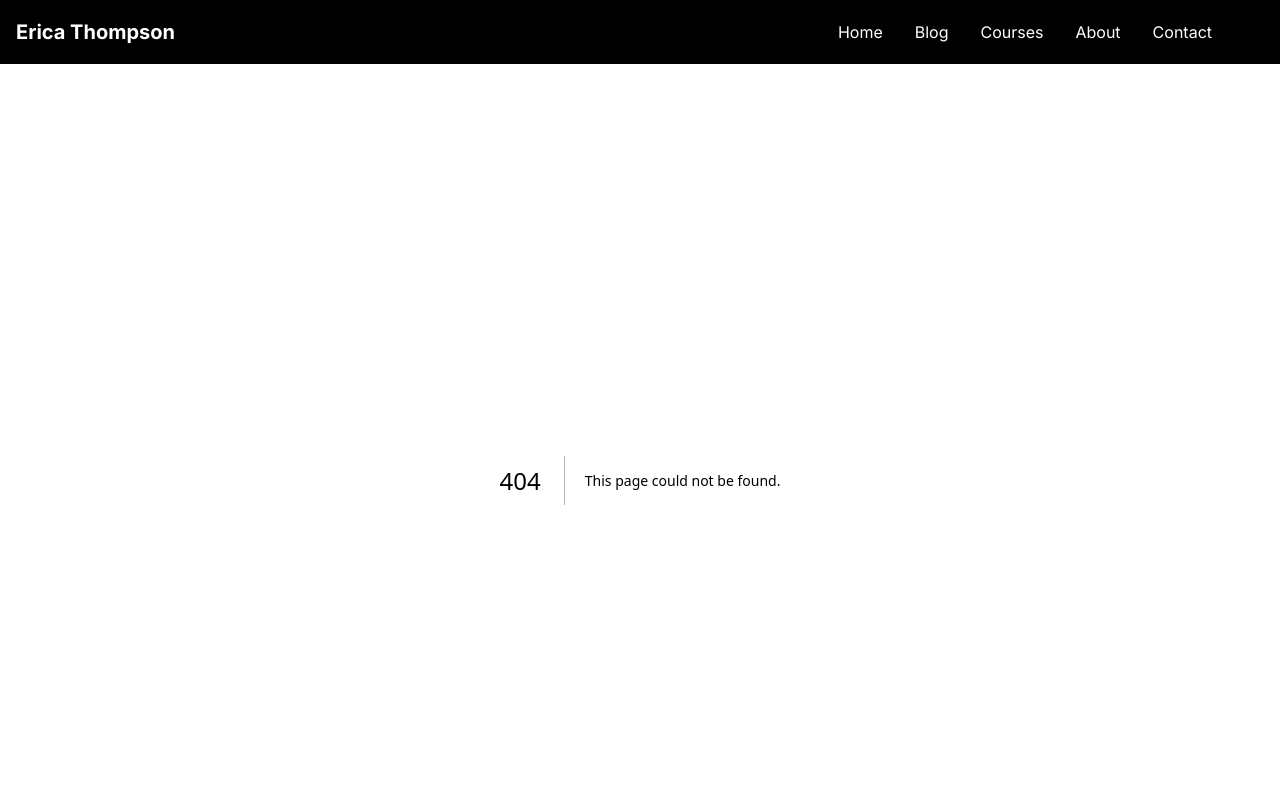
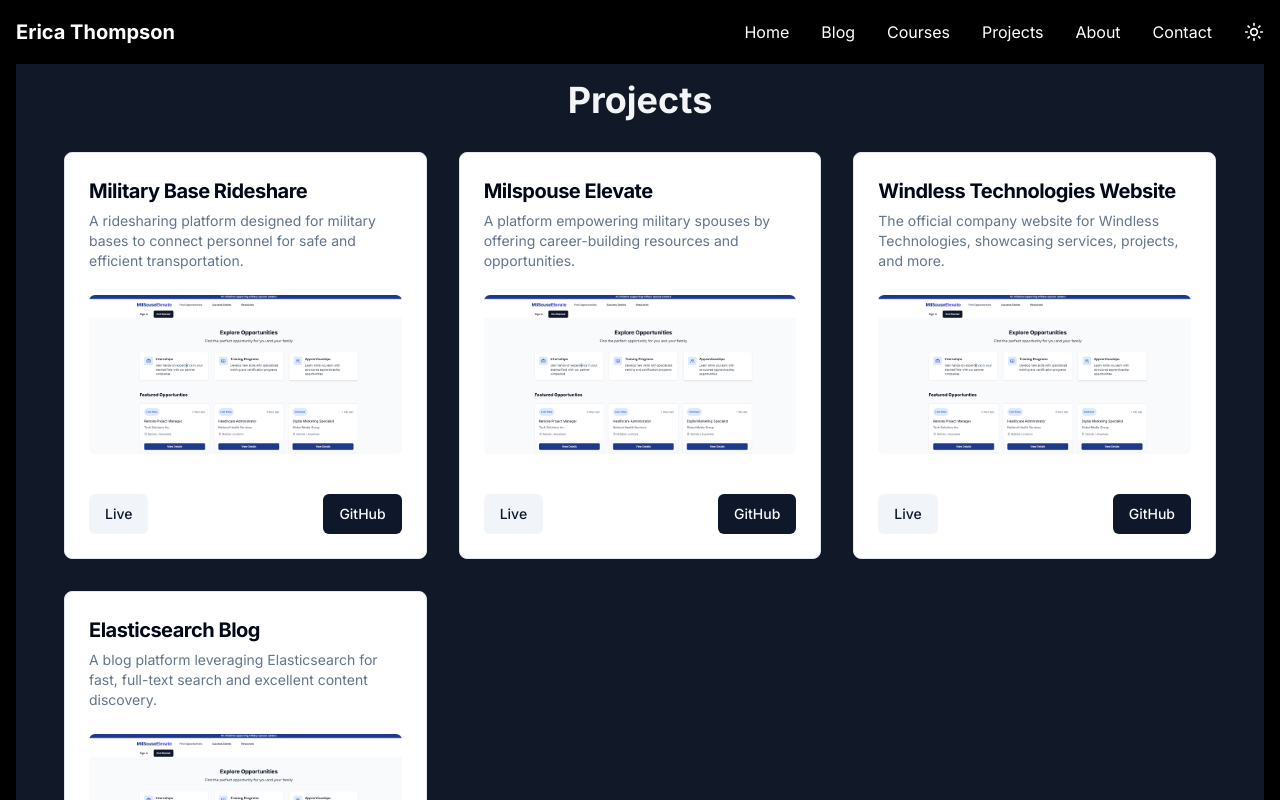
Before and after one commit to Younique98/ericathompson, a Next.js app: page /projects in a window 1280 px wide. Before the commit this address had no page. Shown: the top 800 px of the page. Built offline with nearby package versions, Linux system fonts and the light colour scheme.

Commit message:
wip: added projects

```diff
--- a/src/app/page.tsx
+++ b/src/app/page.tsx
@@ -39,10 +39,16 @@ TODO: (ET) Add in my work and demo link/live link, and github link
             View My Work
           </a>
           <a
-            href="#contact"
+            href="/contact"
             className="px-6 py-3 rounded-lg bg-gray-200 dark:bg-gray-800 hover:bg-gray-300 dark:hover:bg-gray-700"
           >
             Get in Touch
+          </a>
+                    <a
+            href="#projects"
+            className="px-6 py-3 rounded-lg bg-blue-500 text-white hover:bg-blue-600"
+          >
+            View My Resume
           </a>
         </div>
       </main>
--- /dev/null
+++ b/src/app/projects/page.tsx
@@ -0,0 +1,75 @@
+import { Card, CardHeader, CardTitle, CardDescription, CardContent, CardFooter } from "@/components/ui/card";
+import { Button } from "@/components/ui/button";
+import Image from "next/image";
+
+//TODO: (ET) Add correct image links to projects
+//TODO: (ET) Deploy all projects to vercel and update live url
+export default function ProjectsPage() {
+  const projects = [
+    {
+      title: "Military Base Rideshare",
+      description: "A ridesharing platform designed for military bases to connect personnel for safe and efficient transportation.",
+      repo: "https://github.com/Younique98/military_base_rideshare",
+      live: "https://military-base-rideshare.example.com",
+      image: "/images/MilSpouse.png",
+    },
+    {
+      title: "Milspouse Elevate",
+      description: "A platform empowering military spouses by offering career-building resources and opportunities.",
+      repo: "https://github.com/Younique98/milspouse-elevate",
+      live: "https://milspouse-elevate.example.com",
+      image: "/images/MilSpouse.png",
+    },
+    {
+      title: "Windless Technologies Website",
+      description: "The official company website for Windless Technologies, showcasing services, projects, and more.",
+      repo: "https://github.com/Younique98/windless_technologies_company_website",
+      live: "https://windless-technologies.example.com",
+      image: "/images/MilSpouse.png",
+    },
+    {
+      title: "Elasticsearch Blog",
+      description: "A blog platform leveraging Elasticsearch for fast, full-text search and excellent content discovery.",
+      repo: "https://github.com/Younique98/elastic-search-blog",
+      live: "https://elastic-search-blog.example.com",
+      image: "/images/MilSpouse.png",
+    },
+  ];
+
+  return (
+    <div className="min-h-screen py-20 bg-gray-900 text-gray-100">
+      <h1 className="text-4xl font-bold mb-8 text-center">Projects</h1>
+      <div className="grid grid-cols-1 md:grid-cols-2 lg:grid-cols-3 gap-8 px-4 md:px-12">
+        {projects.map((project, index) => (
+          <Card key={index} className="hover:shadow-lg transition-shadow duration-300">
+            <CardHeader>
+              <CardTitle className="text-xl font-bold">{project.title}</CardTitle>
+              <CardDescription>{project.description}</CardDescription>
+            </CardHeader>
+            <CardContent>
+              <Image
+                src={project.image}
+                alt={`${ project.title } preview`}
+                width={800}
+                height={400}
+                className="rounded-md mb-4"
+              />
+            </CardContent>
+            <CardFooter className="flex justify-between">
+              <Button asChild variant="secondary">
+                <a href={project.live} target="_blank" rel="noopener noreferrer">
+                  Live
+                </a>
+              </Button>
+              <Button asChild>
+                <a href={project.repo} target="_blank" rel="noopener noreferrer">
+                  GitHub
+                </a>
+              </Button>
+            </CardFooter>
+          </Card>
+        ))}
+      </div>
+    </div>
+  );
+}
--- a/src/components/layout/ClientLayout.tsx
+++ b/src/components/layout/ClientLayout.tsx
@@ -1,19 +1,21 @@
-'use client';
+"use client";
 
-import React from 'react';
-import { Navbar } from './Navbar';
-import { Footer } from './Footer';
+import React from "react";
+import { Navbar } from "./Navbar";
+import { Footer } from "./Footer";
 
 //TODO (ET): When navigating to a new page, the color toggled does not stay consistent. (dark theme vs light theme)
 
-export default function ClientLayout( { children }: { children: React.ReactNode } ) {
+export default function ClientLayout({
+  children,
+}: {
+  children: React.ReactNode;
+}) {
   return (
-      <div className="min-h-scree">
-        <Navbar />
-        <main className="max-w-7xl mx-auto px-4 pt-20">
-          {children}
-        </main>
-        <Footer />
-      </div>
+    <div className="min-h-scree">
+      <Navbar />
+      <main className="max-w-7xl mx-auto px-4">{children}</main>
+      <Footer />
+    </div>
   );
 }
--- a/src/components/layout/Navbar.tsx
+++ b/src/components/layout/Navbar.tsx
@@ -67,6 +67,7 @@ export const Navbar = () => {
             <NavLink href="/">Home</NavLink>
             <NavLink href="/blog">Blog</NavLink>
             <NavLink href="/courses">Courses</NavLink>
+            <NavLink href="/projects">Projects</NavLink>
             <NavLink href="/about">About</NavLink>
             <NavLink href="/contact">Contact</NavLink>
 
@@ -96,6 +97,7 @@ export const Navbar = () => {
               <NavLink href="/">Home</NavLink>
               <NavLink href="/blog">Blog</NavLink>
               <NavLink href="/courses">Courses</NavLink>
+              <NavLink href="/projects">Projects</NavLink>
               <NavLink href="/about">About</NavLink>
               <NavLink href="/contact">Contact</NavLink>
             </div>
```
Also changed, not shown: public/images/MilSpouse.png (added).
